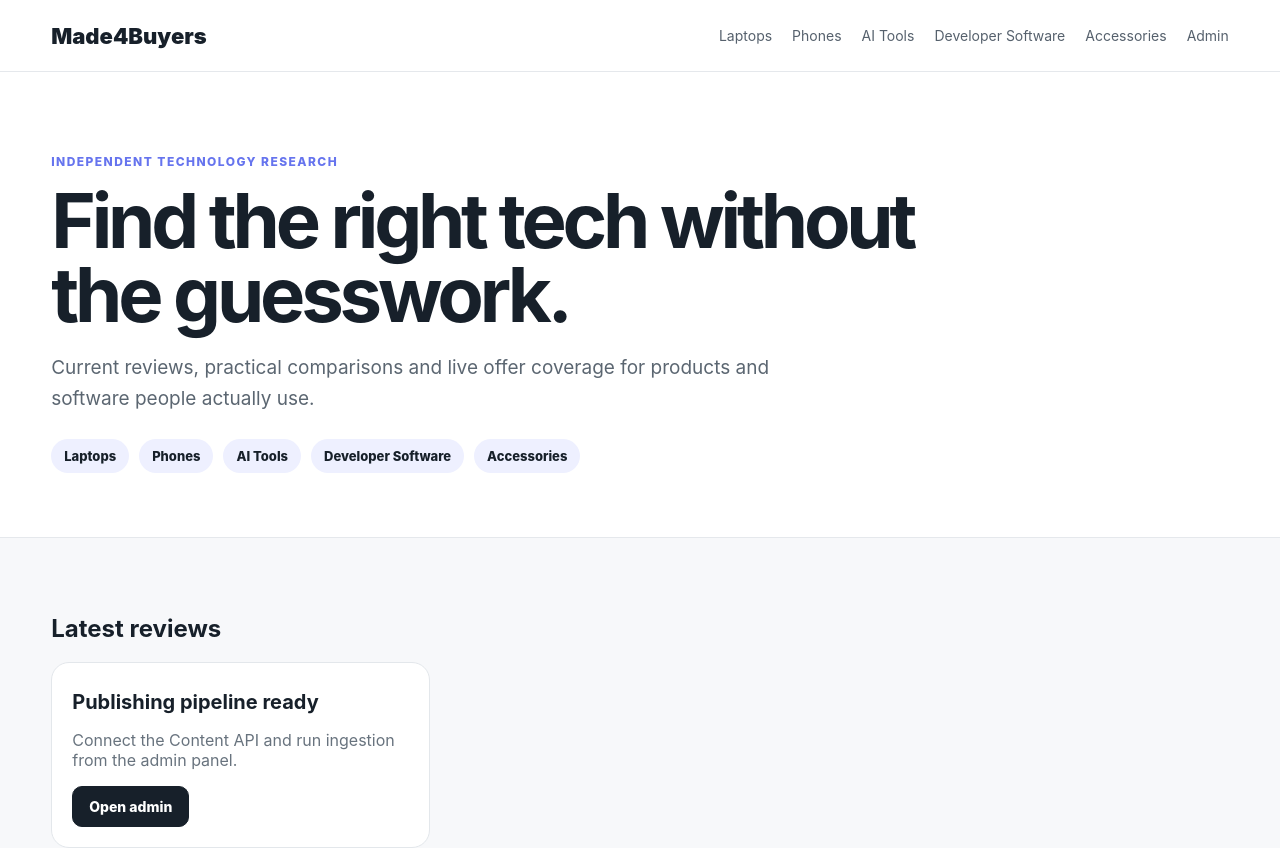
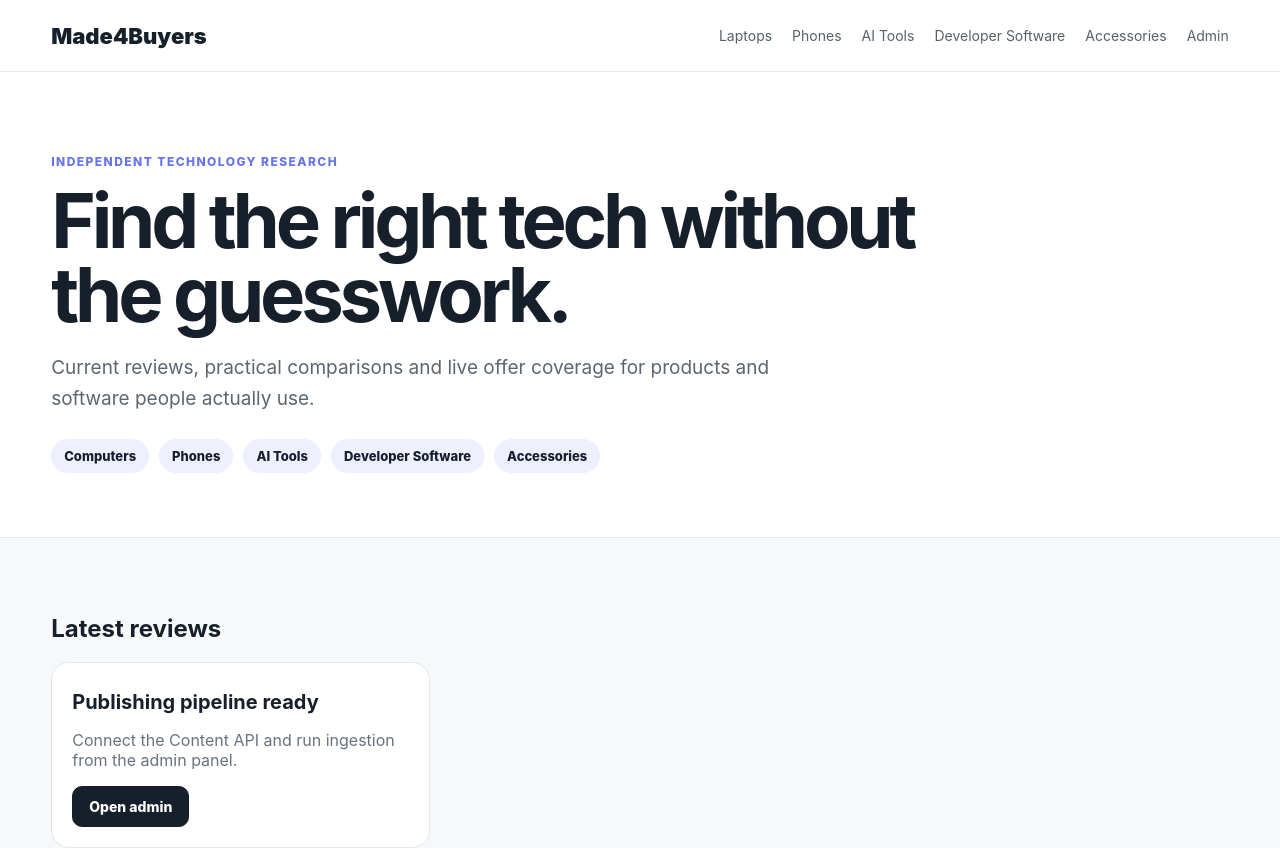
Before and after one commit to dev-adquark/made4buyer, a Next.js app: page / in a window 1280 px wide. Shown: the top 848 px of the page. Built offline with nearby package versions, Linux system fonts and the light colour scheme; no server answers; the database is empty.

Commit message:
fix: align homepage category links with canonical slugs

```diff
--- a/app/page.tsx
+++ b/app/page.tsx
@@ -1,6 +1,6 @@
 import Link from "next/link"; import {db} from "@/lib/db";
 export const dynamic="force-dynamic";
-const cats=[["Laptops","computers-laptops"],["Phones","phones-smartphones"],["AI Tools","ai-tools"],["Developer Software","developer-software"],["Accessories","computer-accessories"]];
+const cats=[["Computers","computers"],["Phones","phones"],["AI Tools","ai-tools"],["Developer Software","developer-software"],["Accessories","computer-accessories"]];
 export default async function Home(){
   const [reviews,placement]=await Promise.all([db.review.findMany({where:{status:"PUBLISHED"},orderBy:{publishedAt:"desc"},take:9}),db.sponsoredPlacement.findFirst({where:{active:true,AND:[{OR:[{startAt:null},{startAt:{lte:new Date()}}]},{OR:[{endAt:null},{endAt:{gte:new Date()}}]}]}})]);
   const since=new Date(Date.now()-30*24*60*60*1000);let sponsoredEligible=false;
```
